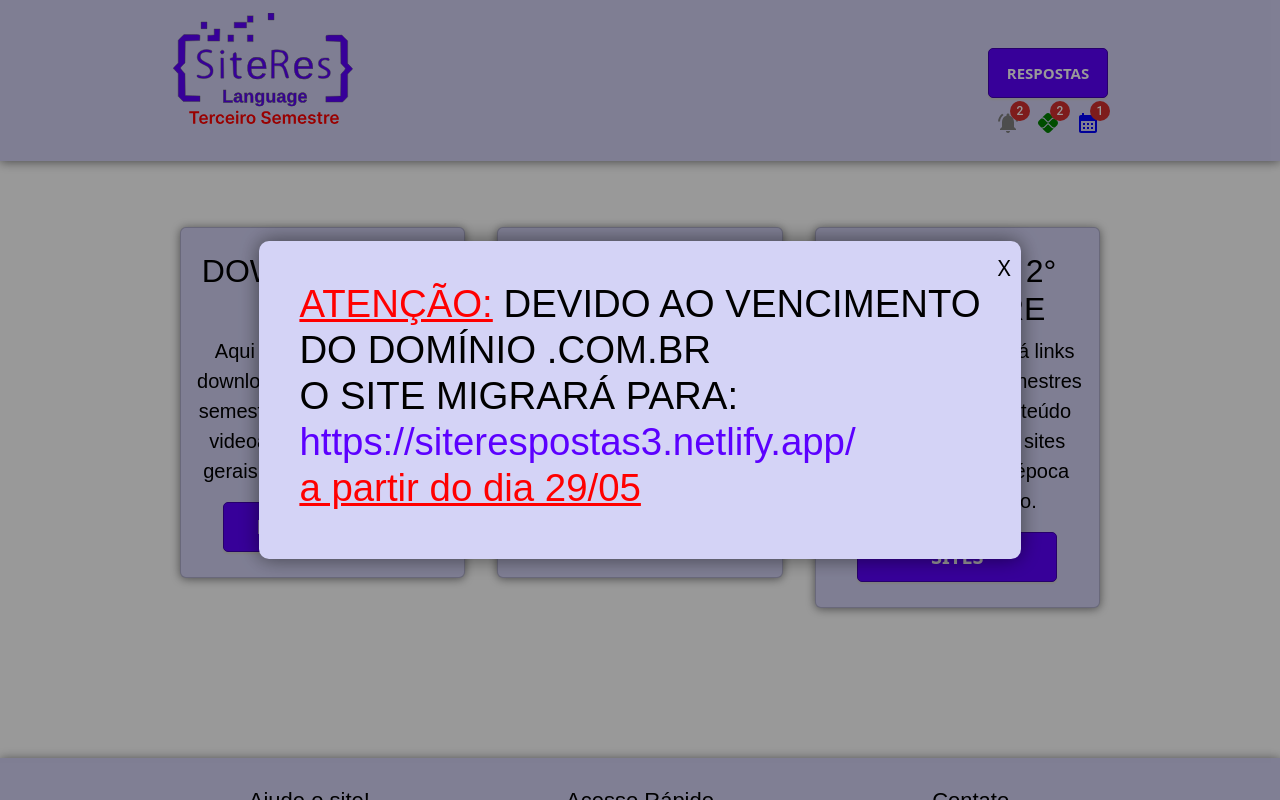
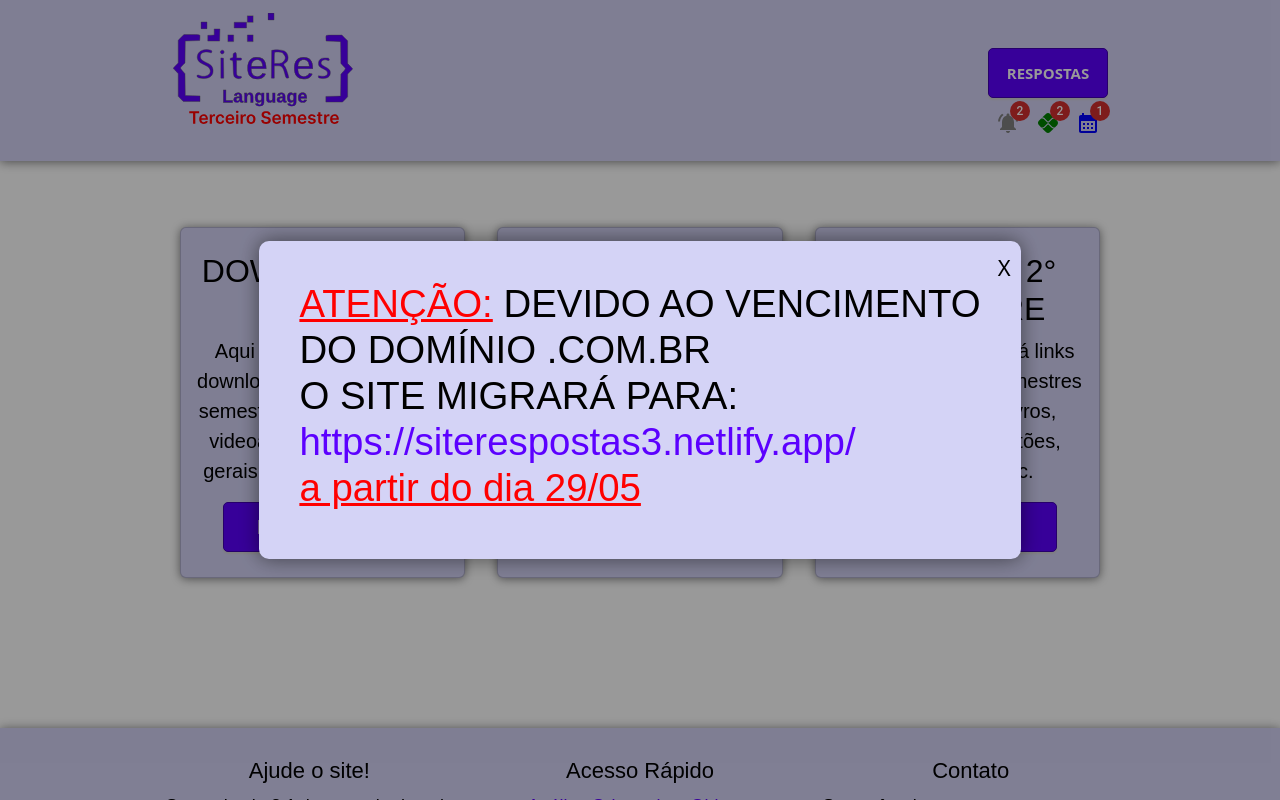
Before and after one commit to Rafael-F-Amaral/siteresposta3, a React (Create React App) app: page / in a window 1280 px wide. Shown: the top 800 px of the page. Built offline with nearby package versions, Linux system fonts and the light colour scheme.

Commit message:
Update Body.js

```diff
--- a/src/Components/Body/Body.js
+++ b/src/Components/Body/Body.js
@@ -31,7 +31,7 @@
         <a className='CardStyle' href='https://linktr.ee/sitesantigos' target='_blank' rel="noreferrer" style={{ textDecoration: 'none !important' }}>
           <Card
             download='SITES 1° e 2° SEMESTRE'
-            textDownload='Aqui você encontrará links para os sites dos semestres passados. Todo conteúdo disponibilizado nos sites está relacionado a época em que foi criado.'
+            textDownload='Aqui você encontrará links para os sites dos semestres passados como livros, respostas de questões, informações, etc.'
             ButtonDatas='sites'
           />
         </a>
```
